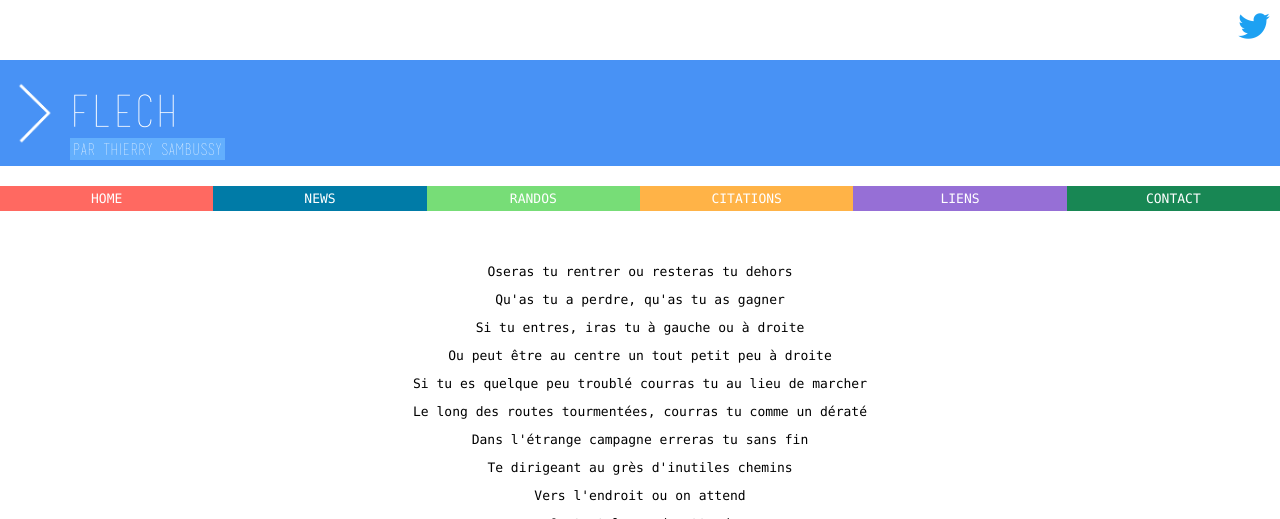
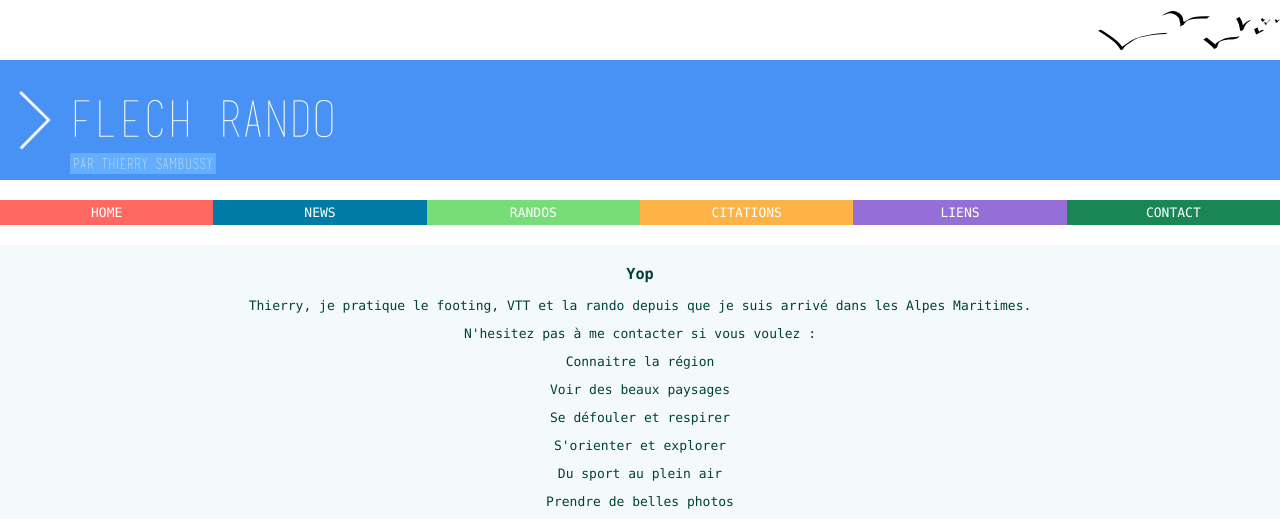
Before and after one commit to unchunka/flech, a PHP site: template view/home.twig in a window 1280 px wide. Shown: the top 519 px of the page. Run offline with PHP 8.4, Linux system fonts and the light colour scheme; the template is opened without the code that fills it, so the values that code supplies are empty; some libraries are stand-ins or nearby versions.

Commit message:
Some quick changes

```diff
--- a/view/app.twig
+++ b/view/app.twig
@@ -16,12 +16,12 @@
                 <table>
                     <tr>
                         <td id="banner-1"></td>
-                        <td id="banner-2"><a href="https://twitter.com/flech_fr"><img src="img/twitter.png" /></a></td>
+                        <td id="banner-2"></td>
                     </tr>
                 </table>
             </div>
             <div class="title">
-                <h1>FLECH</h1>
+                <h1>FLECH rando</h1>
                 <span id="autor">Par thierry sambussy</span>
             </div>
         </header>
@@ -41,9 +41,7 @@
             {% block content %}{% endblock %}
         </div>
         <footer>
-            <div id="line"></div>
-            <img src="img/moi.jpg" />
-            <p>---> 2016</p>
+            <p>2016 - 06560 Valbonne</p>
         </footer>
     </body>
 
--- a/view/hiking.twig
+++ b/view/hiking.twig
@@ -11,6 +11,7 @@
     {'zone':'Vésubie', 'nom':'Grand Capelet', 'denivele':'1200', 'kms':'10', 'difficulte':'sport'},
     {'zone':'Vésubie', 'nom':'Lacs Bessons', 'denivele':'800', 'kms':'10', 'difficulte':'medium'},
     {'zone':'Vésubie', 'nom':'Lac de Trécolpas', 'denivele':'500', 'kms':'10', 'difficulte':'medium'},
+    {'zone':'Esterel', 'nom':'Mont saint Martin', 'denivele':'300', 'kms':'10', 'difficulte':'easy'},
     {'zone':'Vésubie', 'nom':'Refuge de Nice', 'denivele':'500', 'kms':'10', 'difficulte':'medium'},
     {'zone':'Vésubie', 'nom':'Lac Negre', 'denivele':'600', 'kms':'10', 'difficulte':'medium'},
     {'zone':'Tinée', 'nom':'Cime de la Lombarde', 'denivele':'600', 'kms':'8', 'difficulte':'sport'},
@@ -27,6 +28,7 @@
     {'zone':'Haut Sian', 'nom':'Mont Mounier', 'denivele':'1100', 'kms':'10', 'difficulte':'sport'},
     {'zone':'Vésubie', 'nom':'Mont Clapier', 'denivele':'1400', 'kms':'10', 'difficulte':'sport'},
     {'zone':'Vallée des merveilles', 'nom':'Lacs vert, noir, long', 'denivele':'600', 'kms':'10', 'difficulte':'medium'},
+    {'zone':'Esterel', 'nom':'Pic d\'Aurelle', 'denivele':'300', 'kms':'10', 'difficulte':'easy'},
 
     ] %}
     <p>Je vous accompagne pour découvrir cette belle région.</p>
--- a/view/home.twig
+++ b/view/home.twig
@@ -3,23 +3,18 @@
 {% block title %}Flech{% endblock %}
 
 {% block content %}
+
     <div class="center">
-        <p>Oseras tu rentrer ou resteras tu dehors</p>
-        <p>Qu'as tu a perdre, qu'as tu as gagner</p>
-        <p>Si tu entres, iras tu à gauche ou à droite</p>
-        <p>Ou peut être au centre un tout petit peu à droite</p>
-        <p>Si tu es quelque peu troublé courras tu au lieu de marcher</p>
-        <p>Le long des routes tourmentées, courras tu comme un dératé</p>
-        <p>Dans l'étrange campagne erreras tu sans fin</p>
-        <p>Te dirigeant au grès d'inutiles chemins</p>
-        <p>Vers l'endroit ou on attend</p>
-        <p>Ou tout le monde attend</p>
-        <p>Le train qui passe ou l'avion à l'atterissage</p>
-        <p>Le bus qui passe ou la reception d'un message</p>
-        <p>La pluie qui tombe ou le téléphone qui sonne</p>
-        <p>La neige qui tombe ou attendant un oui ou un non</p>
-        <p>Un collier de perle ou un pantalon</p>
-        <p>Des boucles qui dansent ou une nouvelle chance</p>
+        <h3>Yop</h3>
+        <p>Thierry, je pratique le footing, VTT et la rando depuis que je suis arrivé dans les Alpes Maritimes.</p>
+        <p>N'hesitez pas à me contacter si vous voulez : <p>
+        <p>Connaitre la région</p>
+        <p>Voir des beaux paysages</p>
+        <p>Se défouler et respirer</p>
+        <p>S'orienter et explorer</p>
+        <p>Du sport au plein air</p>
+        <p>Prendre de belles photos</p>
+        <img src="img/moi.jpg" width="70%"/>
     </div>
 
 {% endblock %}
--- a/view/links.twig
+++ b/view/links.twig
@@ -4,7 +4,7 @@
 
 {% block content %}
 
-	<p>Liens utiles</p>
+	<h3>Liens utiles</h3>
     <p><a href="http://www.randoxygene.org/">www.randoxygene.org</a> : les principales rando de la région</p>
     <p><a href="https://www.geoportail.gouv.fr/">www.geoportail.gouv.fr</a> : cartes IGN gratuites</p>
     <p><a href="http://www.openstreetmap.org/">www.openstreetmap.org</a> : cartes OSM gratuites</p>
--- a/web/css/main.css
+++ b/web/css/main.css
@@ -12,6 +12,7 @@ body {
     font-family: Monaco,"Courier New","courier";
     margin:0px;
     font-size:13px;
+    color:#004239;
 }
 
 h1,h2 {font-weight:normal}
@@ -22,7 +23,7 @@ ul {
 }
 
 header {
-    font-size:22px;
+    font-size:25px;
     color:white;
     font-family: 'JosefinSansStdLight',Arial;
     margin-bottom:20px;
@@ -41,57 +42,44 @@ header h1 {
 }
 
 header #autor {
-    font-size:medium;
+    font-size:15px;
     padding:3px;
     padding-top:5px;
     padding-bottom:1px;
     background:#63AFFD;
 }
 
-header #citation {
-    font-size:medium;
-    color:#E7F0F8;
-    text-align: center;
-}
-
 header .banner {
     font-size:16px;
     height:60px;
+    color:black;
 }
 
 header .banner table {
     width:100%;
+    height:100%;
     border-collapse: collapse;
 }
 
-header .banner table tr {
+header #banner-2 {
+    width:20%;
+    text-align:right;
+    height:40px;
+    width:100%;
+    background:url('../img/bird.png') no-repeat center right;
 
 }
 
-header #banner-1 {
-}
-
-header #banner-2 {
-    width:10%;
-    text-align:right;
-}
-
-header #banner-2 img {
-    height:50px;
-
-}
-
-footer {
-    background: #4892F5;
-    padding:5px;
-}
 
 #content {
     padding:0px;
     padding-top:20px;
     margin:0px;
     min-height: 600px;
-    margin:20px;
+    background:#F4F9FB;
+    margin-top:20px;
+    margin-bottom:20px;
+
 }
 
 #content h1,h2 {
@@ -145,8 +133,8 @@ nav td.contact {
     background-color: #188754;
 }
 
-footer img {
-    width:100%;
+#content {
+    padding:5px;
 }
 
 #content blockquote {
@@ -173,7 +161,7 @@ footer img {
 }
 
 #content table td {
-    border: 2px solid white;
+    border: 2px solid #F4F9FB;
     padding:5px;
     width:25%;
 }
@@ -194,29 +182,20 @@ footer img {
     text-align:center;
 }
 
-#line {
-    height:5px;
-    background: linear-gradient(to bottom, white, #3480E4);
+#content img {
+    border:2px solid black;
 }
 
 footer {
-    position:relative;
-    padding:0px;
+    background: #4892F5;
+    padding:5px;
 }
 
 footer p {
     font-family: 'JosefinSansStdLight',Arial;
-    position:absolute;
-    left: 50%;
-    top: 10%;
+    font-size:large;
     color:white;
-    font-size:large;
     text-align:center;
-}
-
-footer .banner {
-    background:red;
-    height:100px;
 }
 
 @media only screen and (max-width: 768px) {
@@ -229,7 +208,6 @@ footer .banner {
         width:100%;
     }
     header #banner-2 {
-        width:100%;
     }
 
 }
```
Also changed, not shown: web/img/bird.png (added), web/img/logo2.jpg (deleted), web/img/twitter.png (deleted), web/img/twitter2.svg (deleted). Lines whose indentation alone changed are shown as unchanged.
